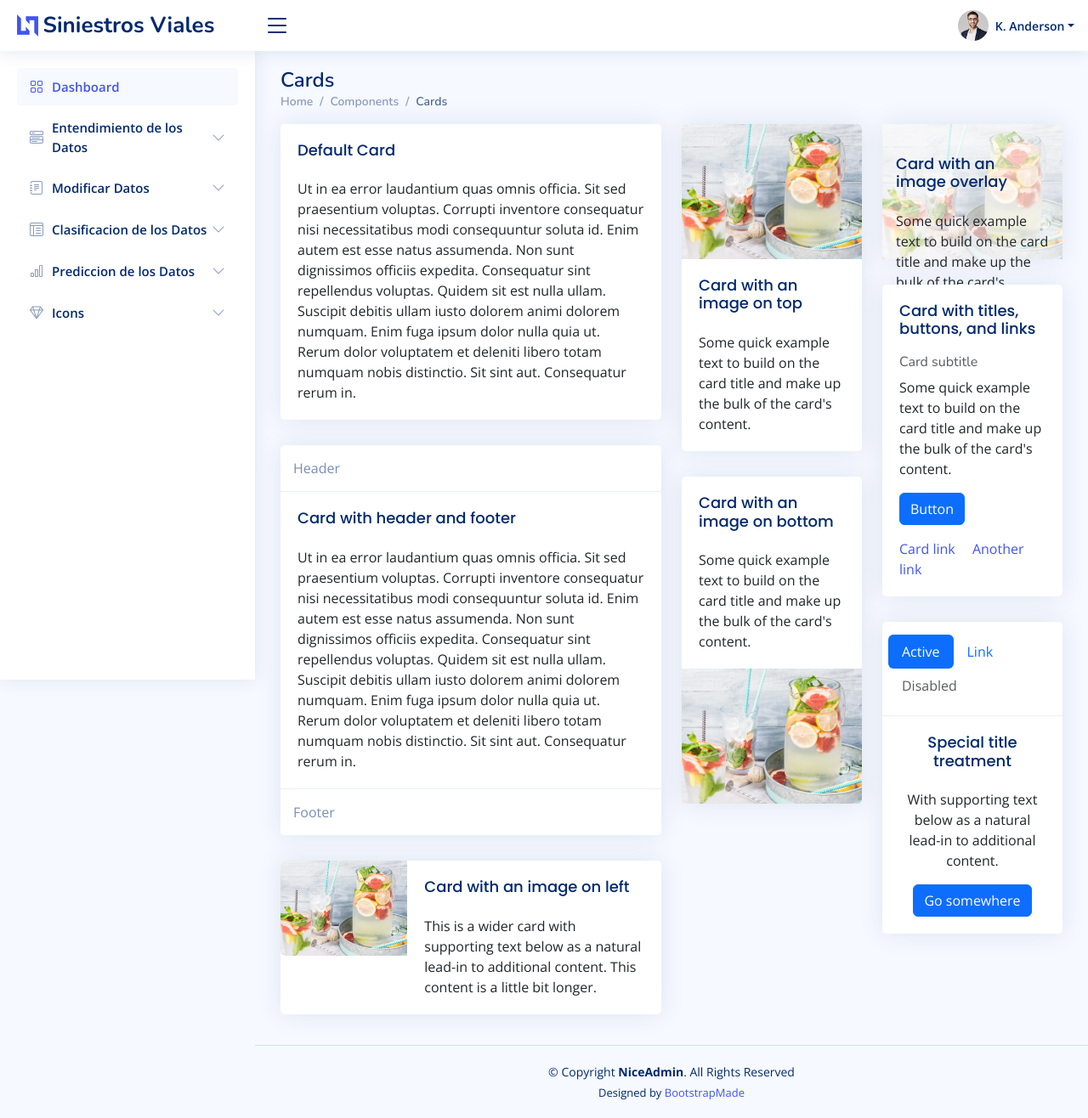
After one commit to SaraCobaleda/SiniestrosViales, a Django app: page /index//verDatos in a window 1280 px wide. The commit adds this page. Shown: the whole page at 85% size. Run offline with Django 4.2, Linux system fonts and the light colour scheme; a user stored in the database is signed in; some libraries are stand-ins or nearby versions.

Commit message:
agregando mas navegacion a la pagina

```diff
--- a/analiticaSiniestros/templates/layouts/nav.html
+++ b/analiticaSiniestros/templates/layouts/nav.html
@@ -7,7 +7,7 @@
     <meta charset="utf-8">
     <meta content="width=device-width, initial-scale=1.0" name="viewport">
 
-    <title>Pages / Login - NiceAdmin Bootstrap Template</title>
+    <title>Siniestros Viales Bogota</title>
     <meta content="" name="description">
     <meta content="" name="keywords">
 
@@ -50,17 +50,10 @@
         <div class="d-flex align-items-center justify-content-between">
             <a href="{% url 'home' %}" class="logo d-flex align-items-center">
                 <img src="{% static 'img/logo.png' %}" alt="">
-                <span class="d-none d-lg-block">Siniestros Viales Bogota</span>
+                <span class="d-none d-lg-block">Siniestros Viales</span>
             </a>
             <i class="bi bi-list toggle-sidebar-btn"></i>
         </div><!-- End Logo -->
-
-        <div class="search-bar">
-            <form class="search-form d-flex align-items-center" method="POST" action="#">
-                <input type="text" name="query" placeholder="Search" title="Enter search keyword">
-                <button type="submit" title="Search"><i class="bi bi-search"></i></button>
-            </form>
-        </div><!-- End Search Bar -->
 
         <nav class="header-nav ms-auto">
             <ul class="d-flex align-items-center">
@@ -139,18 +132,18 @@
 
             <li class="nav-item">
                 <a class="nav-link collapsed" data-bs-target="#components-nav" data-bs-toggle="collapse" href="#">
-                    <i class="bi bi-menu-button-wide"></i><span>Components</span><i
+                    <i class="bi bi-menu-button-wide"></i><span>Entendimiento de los Datos</span><i
                         class="bi bi-chevron-down ms-auto"></i>
                 </a>
                 <ul id="components-nav" class="nav-content collapse " data-bs-parent="#sidebar-nav">
                     <li>
-                        <a href="components-alerts.html">
-                            <i class="bi bi-circle"></i><span>Alerts</span>
+                        <a href="{% url 'diccionario' %}">
+                            <i class="bi bi-circle"></i><span>Diccionario</span>
                         </a>
                     </li>
                     <li>
-                        <a href="components-accordion.html">
-                            <i class="bi bi-circle"></i><span>Accordion</span>
+                        <a href="{% url 'verDatos' %}">
+                            <i class="bi bi-circle"></i><span>Datos</span>
                         </a>
                     </li>
                 </ul>
@@ -158,7 +151,7 @@
 
             <li class="nav-item">
                 <a class="nav-link collapsed" data-bs-target="#forms-nav" data-bs-toggle="collapse" href="#">
-                    <i class="bi bi-journal-text"></i><span>Forms</span><i class="bi bi-chevron-down ms-auto"></i>
+                    <i class="bi bi-journal-text"></i><span>Modificar Datos</span><i class="bi bi-chevron-down ms-auto"></i>
                 </a>
                 <ul id="forms-nav" class="nav-content collapse " data-bs-parent="#sidebar-nav">
                     <li>
@@ -186,7 +179,7 @@
 
             <li class="nav-item">
                 <a class="nav-link collapsed" data-bs-target="#tables-nav" data-bs-toggle="collapse" href="#">
-                    <i class="bi bi-layout-text-window-reverse"></i><span>Tables</span><i
+                    <i class="bi bi-layout-text-window-reverse"></i><span>Clasificacion de los Datos</span><i
                         class="bi bi-chevron-down ms-auto"></i>
                 </a>
                 <ul id="tables-nav" class="nav-content collapse " data-bs-parent="#sidebar-nav">
@@ -205,7 +198,7 @@
 
             <li class="nav-item">
                 <a class="nav-link collapsed" data-bs-target="#charts-nav" data-bs-toggle="collapse" href="#">
-                    <i class="bi bi-bar-chart"></i><span>Charts</span><i class="bi bi-chevron-down ms-auto"></i>
+                    <i class="bi bi-bar-chart"></i><span>Prediccion de los Datos</span><i class="bi bi-chevron-down ms-auto"></i>
                 </a>
                 <ul id="charts-nav" class="nav-content collapse " data-bs-parent="#sidebar-nav">
                     <li>
--- /dev/null
+++ b/analiticaSiniestros/templates/ver-datos.html
@@ -0,0 +1,155 @@
+{% extends 'layouts/nav.html' %}
+
+{% load static %}
+
+{% block content %}
+
+  <main id="main" class="main">
+
+    <div class="pagetitle">
+      <h1>Cards</h1>
+      <nav>
+        <ol class="breadcrumb">
+          <li class="breadcrumb-item"><a href="index.html">Home</a></li>
+          <li class="breadcrumb-item">Components</li>
+          <li class="breadcrumb-item active">Cards</li>
+        </ol>
+      </nav>
+    </div><!-- End Page Title -->
+
+    <section class="section">
+      <div class="row align-items-top">
+        <div class="col-lg-6">
+
+          <!-- Default Card -->
+          <div class="card">
+            <div class="card-body">
+              <h5 class="card-title">Default Card</h5>
+              Ut in ea error laudantium quas omnis officia. Sit sed praesentium voluptas. Corrupti inventore consequatur nisi necessitatibus modi consequuntur soluta id. Enim autem est esse natus assumenda. Non sunt dignissimos officiis expedita. Consequatur sint repellendus voluptas.
+              Quidem sit est nulla ullam. Suscipit debitis ullam iusto dolorem animi dolorem numquam. Enim fuga ipsum dolor nulla quia ut.
+              Rerum dolor voluptatem et deleniti libero totam numquam nobis distinctio. Sit sint aut. Consequatur rerum in.
+            </div>
+          </div><!-- End Default Card -->
+
+          <!-- Card with header and footer -->
+          <div class="card">
+            <div class="card-header">Header</div>
+            <div class="card-body">
+              <h5 class="card-title">Card with header and footer</h5>
+              Ut in ea error laudantium quas omnis officia. Sit sed praesentium voluptas. Corrupti inventore consequatur nisi necessitatibus modi consequuntur soluta id. Enim autem est esse natus assumenda. Non sunt dignissimos officiis expedita. Consequatur sint repellendus voluptas.
+              Quidem sit est nulla ullam. Suscipit debitis ullam iusto dolorem animi dolorem numquam. Enim fuga ipsum dolor nulla quia ut.
+              Rerum dolor voluptatem et deleniti libero totam numquam nobis distinctio. Sit sint aut. Consequatur rerum in.
+            </div>
+            <div class="card-footer">
+              Footer
+            </div>
+          </div><!-- End Card with header and footer -->
+
+          <!-- Card with an image on left -->
+          <div class="card mb-3">
+            <div class="row g-0">
+              <div class="col-md-4">
+                <img src="assets/img/card.jpg" class="img-fluid rounded-start" alt="...">
+              </div>
+              <div class="col-md-8">
+                <div class="card-body">
+                  <h5 class="card-title">Card with an image on left</h5>
+                  <p class="card-text">This is a wider card with supporting text below as a natural lead-in to additional content. This content is a little bit longer.</p>
+                </div>
+              </div>
+            </div>
+          </div><!-- End Card with an image on left -->
+
+        </div>
+
+        <div class="col-lg-3">
+
+          <!-- Card with an image on top -->
+          <div class="card">
+            <img src="assets/img/card.jpg" class="card-img-top" alt="...">
+            <div class="card-body">
+              <h5 class="card-title">Card with an image on top</h5>
+              <p class="card-text">Some quick example text to build on the card title and make up the bulk of the card's content.</p>
+            </div>
+          </div><!-- End Card with an image on top -->
+
+          <!-- Card with an image on bottom -->
+          <div class="card">
+            <div class="card-body">
+              <h5 class="card-title">Card with an image on bottom</h5>
+              <p class="card-text">Some quick example text to build on the card title and make up the bulk of the card's content.</p>
+            </div>
+            <img src="assets/img/card.jpg" class="card-img-bottom" alt="...">
+          </div><!-- End Card with an image on bottom -->
+
+        </div>
+
+        <div class="col-lg-3">
+
+          <!-- Card with an image overlay -->
+          <div class="card">
+            <img src="assets/img/card.jpg" class="card-img-top" alt="...">
+            <div class="card-img-overlay">
+              <h5 class="card-title">Card with an image overlay</h5>
+              <p class="card-text">Some quick example text to build on the card title and make up the bulk of the card's content.</p>
+            </div>
+          </div><!-- End Card with an image overlay -->
+
+          <!-- Card with titles, buttons, and links -->
+          <div class="card">
+            <div class="card-body">
+              <h5 class="card-title">Card with titles, buttons, and links</h5>
+              <h6 class="card-subtitle mb-2 text-muted">Card subtitle</h6>
+              <p class="card-text">Some quick example text to build on the card title and make up the bulk of the card's content.</p>
+              <p class="card-text"><a href="#" class="btn btn-primary">Button</a></p>
+              <a href="#" class="card-link">Card link</a>
+              <a href="#" class="card-link">Another link</a>
+            </div>
+          </div><!-- End Card with titles, buttons, and links -->
+
+          <!-- Special title treatmen -->
+          <div class="card text-center">
+            <div class="card-header">
+              <ul class="nav nav-pills card-header-pills">
+                <li class="nav-item">
+                  <a class="nav-link active" href="#">Active</a>
+                </li>
+                <li class="nav-item">
+                  <a class="nav-link" href="#">Link</a>
+                </li>
+                <li class="nav-item">
+                  <a class="nav-link disabled" href="#" tabindex="-1" aria-disabled="true">Disabled</a>
+                </li>
+              </ul>
+            </div>
+            <div class="card-body">
+              <h5 class="card-title">Special title treatment</h5>
+              <p class="card-text">With supporting text below as a natural lead-in to additional content.</p>
+              <a href="#" class="btn btn-primary">Go somewhere</a>
+            </div>
+          </div><!-- End Special title treatmen -->
+
+        </div>
+
+      </div>
+    </section>
+
+  </main><!-- End #main -->
+
+  <!-- ======= Footer ======= -->
+  <footer id="footer" class="footer">
+    <div class="copyright">
+      &copy; Copyright <strong><span>NiceAdmin</span></strong>. All Rights Reserved
+    </div>
+    <div class="credits">
+      <!-- All the links in the footer should remain intact. -->
+      <!-- You can delete the links only if you purchased the pro version. -->
+      <!-- Licensing information: https://bootstrapmade.com/license/ -->
+      <!-- Purchase the pro version with working PHP/AJAX contact form: https://bootstrapmade.com/nice-admin-bootstrap-admin-html-template/ -->
+      Designed by <a href="https://bootstrapmade.com/">BootstrapMade</a>
+    </div>
+  </footer><!-- End Footer -->
+
+  <a href="#" class="back-to-top d-flex align-items-center justify-content-center"><i class="bi bi-arrow-up-short"></i></a>
+
+{% endblock %}
--- a/analiticaSiniestros/urls.py
+++ b/analiticaSiniestros/urls.py
@@ -4,5 +4,7 @@ from . import views
 urlpatterns = [
     path("", views.index, name = 'home'),
     path("/usersProfile", views.usersProfile, name = 'usersProfile'),
-    path("/basicQuestion", views.basicQuestions, name = 'basicQuestions')
+    path("/basicQuestion", views.basicQuestions, name = 'basicQuestions'),
+    path("/diccionario", views.diccionario, name = 'diccionario'),
+    path("/verDatos", views.verDatos, name = 'verDatos')
 ]
--- a/analiticaSiniestros/views.py
+++ b/analiticaSiniestros/views.py
@@ -56,21 +56,33 @@ def index(request):
     codigoCausa = [registro.codigoCausa for registro in registros_mas_recientes]
     codigoCausa = np.array(list(claseSiniestro))
 
-    dfFecha = pd.DataFrame({'Fecha': fechaHora})
     df = pd.DataFrame({'Fecha': fechaHora, 'gravedad': gravedad, "choque":choque, "condicion":condicion})
     fig = px.line(df, x='Fecha', y='gravedad', markers=True)
     plot_div = fig.to_html(full_html=False, include_plotlyjs=True)
 
     fig2 = go.Figure()
-    fig2.add_trace(go.Scatter(x=fechaHora, y=choque ,mode='lines',name='lines'))
-    fig2.add_trace(go.Scatter(x=fechaHora, y=gravedad ,mode='markers+markers',name='lines+markers'))
-    fig2.add_trace(go.Scatter(x=fechaHora, y=condicion,mode='markers', name='markers'))
+    fig2.add_trace(go.Scatter(x=fechaHora, y=choque ,mode='lines',name='choque'))
+    fig2.add_trace(go.Scatter(x=fechaHora, y=gravedad ,mode='lines',name='gravedad'))
+    fig2.add_trace(go.Scatter(x=fechaHora, y=condicion ,mode='lines', name='condicion'))
 
     plot_div2 = fig2.to_html(full_html=False, include_plotlyjs=True)
 
+    datos_pastel = {"Manzanas": 25, "Plátanos": 15, "Naranjas": 30, "Uvas": 10,}
+
+    piefig = px.pie(values=list(datos_pastel.values()), names=list(datos_pastel.keys()), title="Gráfico de Pastel")
+    plot_div3 = piefig.to_html(full_html=False, include_plotlyjs=True)
+
     datos  = Siniestro.objects.all()
     print(datos)
-    return render(request, 'index.html', {'plot_div': plot_div, 'plot_div2': plot_div2})
+    return render(request, 'index.html', {'plot_div': plot_div, 'plot_div2': plot_div2, 'plot_div3': plot_div3})
+
+@login_required
+def diccionario(request):
+     return render(request, 'diccionario.html')
+
+@login_required
+def verDatos(request):
+     return render(request, 'ver-datos.html')
 
 @login_required
 def usersProfile(request):
```
Also changed, not shown: ProcesamientoDatos/ModelosClasificacionNumPy.py (added, +46 -0 lines), analiticaSiniestros/templates/diccionario.html (added, +155 -0 lines), analiticaSiniestros/templates/index.html (+1 -52 lines).
